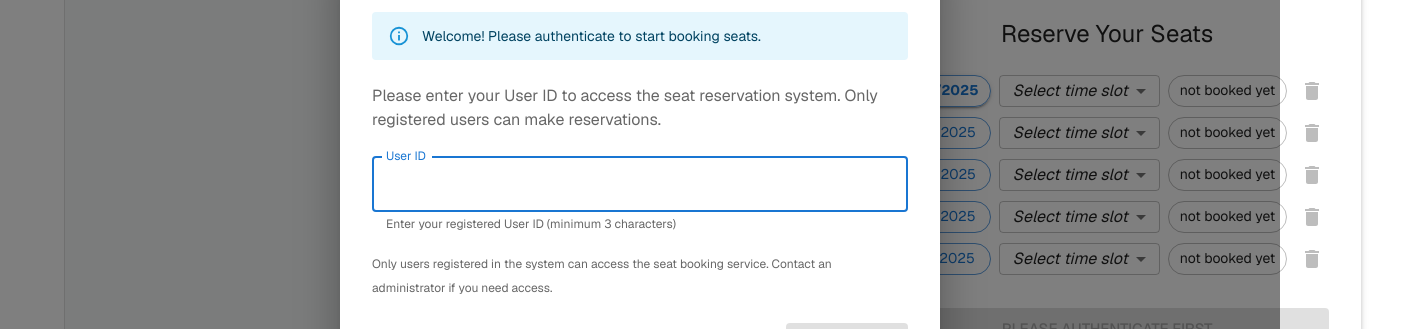
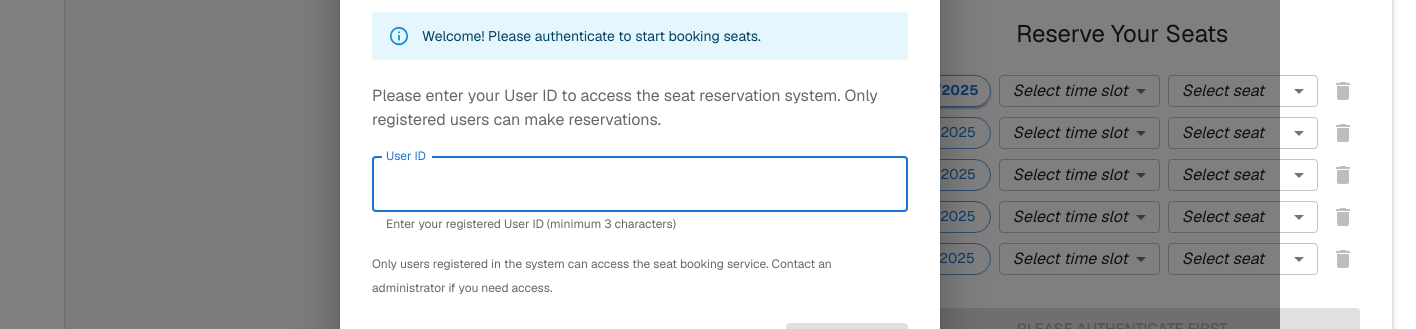
Before and after one commit to amelie-pierce/seat-book-deploy, a Next.js app: page / in a window 1280 px wide. Shown: the part 234-563 px from the top of the page, 1416 px wide, since content can reach past the window. Built offline with nearby package versions, Linux system fonts and the light colour scheme.

Commit message:
add filter dropdown for seat reserved

```diff
--- a/src/components/ReservationForm.tsx
+++ b/src/components/ReservationForm.tsx
@@ -12,7 +12,7 @@ import {
   Select,
   MenuItem,
   FormControl,
-
+  ListSubheader,
 } from "@mui/material";
 import { Delete as DeleteIcon } from "@mui/icons-material";
 
@@ -52,6 +52,7 @@ export default function ReservationForm({
   const [lastSelectedSeat, setLastSelectedSeat] = useState<string | undefined>(undefined);
   const [pendingBookings, setPendingBookings] = useState<{ [date: string]: { seatId: string; timeSlot: TimeSlotType } }>({});
   const [previousUser, setPreviousUser] = useState<string | undefined>(currentUser);
+  const [selectedSeatsFromDropdown, setSelectedSeatsFromDropdown] = useState<{ [date: string]: string }>({});
 
   // Get available time slots for a seat on a specific date
   const getAvailableTimeSlots = useCallback((seatId: string, dateStr: string): TimeSlotType[] => {
@@ -91,12 +92,125 @@ export default function ReservationForm({
     return availableSlots;
   }, [allBookingsForDate]);
 
+  // Get available seats based on selected time slot and date
+  const getAvailableSeats = useCallback((dateStr: string, timeSlot: TimeSlotType | ''): string[] => {
+    if (!dateStr || !timeSlot) return [];
+
+    const availableSeats: string[] = [];
+
+    // Generate all possible seats (assuming tables A-H, each with 6 seats)
+    const tables = ['A', 'B', 'C', 'D', 'E', 'F', 'G', 'H'];
+
+    tables.forEach(tableLetter => {
+      for (let seatNum = 1; seatNum <= 6; seatNum++) {
+        const seatId = `${tableLetter}${seatNum}`;
+
+        // Check if this seat is available for the selected time slot
+        const seatBookings = allBookingsForDate.filter(booking => booking.seatId === seatId);
+
+        let isAvailable = true;
+
+        if (seatBookings.length > 0) {
+          // Check for conflicts with the selected time slot
+          const hasFullDayBooking = seatBookings.some(booking => booking.timeSlot === 'FULL_DAY');
+          const hasAmBooking = seatBookings.some(booking => booking.timeSlot === 'AM');
+          const hasPmBooking = seatBookings.some(booking => booking.timeSlot === 'PM');
+
+          if (timeSlot === 'FULL_DAY') {
+            // FULL_DAY requires both AM and PM to be free
+            isAvailable = !hasFullDayBooking && !hasAmBooking && !hasPmBooking;
+          } else if (timeSlot === 'AM') {
+            // AM requires no FULL_DAY booking and no AM booking
+            isAvailable = !hasFullDayBooking && !hasAmBooking;
+          } else if (timeSlot === 'PM') {
+            // PM requires no FULL_DAY booking and no PM booking
+            isAvailable = !hasFullDayBooking && !hasPmBooking;
+          }
+        }
+
+        if (isAvailable) {
+          availableSeats.push(seatId);
+        }
+      }
+    });
+
+    return availableSeats;
+  }, [allBookingsForDate]);
+
+  // Group available seats by table for dropdown
+  const getGroupedAvailableSeats = useCallback((dateStr: string, timeSlot: TimeSlotType | '') => {
+    const availableSeats = getAvailableSeats(dateStr, timeSlot);
+    const grouped: { [table: string]: string[] } = {};
+
+    availableSeats.forEach(seatId => {
+      const table = seatId.charAt(0);
+      if (!grouped[table]) {
+        grouped[table] = [];
+      }
+      grouped[table].push(seatId);
+    });
+
+    // Sort seats within each table
+    Object.keys(grouped).forEach(table => {
+      grouped[table].sort((a, b) => {
+        const numA = parseInt(a.slice(1));
+        const numB = parseInt(b.slice(1));
+        return numA - numB;
+      });
+    });
+
+    return grouped;
+  }, [getAvailableSeats]);
+
+  // Handle seat selection from dropdown
+  const handleSeatSelectionFromDropdown = (dateStr: string, seatId: string) => {
+    console.log(`🎯 Seat selected from dropdown: ${seatId} for ${dateStr}`);
+    setSelectedSeatsFromDropdown(prev => ({
+      ...prev,
+      [dateStr]: seatId
+    }));
+
+    // Auto-select time slot if not already selected
+    if (!selectedTimeSlots[dateStr]) {
+      const availableSlots = getAvailableTimeSlots(seatId, dateStr);
+      if (availableSlots.length === 3 && availableSlots.includes('FULL_DAY')) {
+        setSelectedTimeSlots(prev => ({
+          ...prev,
+          [dateStr]: 'FULL_DAY'
+        }));
+      } else if (availableSlots.length === 1) {
+        setSelectedTimeSlots(prev => ({
+          ...prev,
+          [dateStr]: availableSlots[0]
+        }));
+      }
+    }
+  };
+
+  // Get current seat for a date (either from dropdown, external selection, or existing booking)
+  const getCurrentSeat = (dateStr: string) => {
+    // First check if there's an existing booking for this date
+    const booking = userBookings.find(b => b.date === dateStr);
+    if (booking) {
+      return booking.seatId;
+    }
+
+    // Check if this is the selected date and we have a seat from external selection
+    if (selectedDate === dateStr && selectedSeat) {
+      return selectedSeat;
+    }
+
+    // Otherwise check dropdown selection
+    return selectedSeatsFromDropdown[dateStr] || '';
+  };
+
   // Reset all state when user changes (login/logout)
   const resetAllState = useCallback(() => {
     console.log('🔄 Resetting ReservationForm state');
     setSelectedTimeSlots({});
     setLastSelectedSeat(undefined);
     setPendingBookings({});
+    setSelectedSeatsFromDropdown({});
     setShowSuccess(false);
   }, []);
 
@@ -131,23 +245,27 @@ export default function ReservationForm({
     }));
   }, [userBookings]);
 
-  // Store current selection as pending booking when date changes
+  // Store dropdown selections as pending bookings
   useEffect(() => {
-    // If we had a previous seat and date with a time slot, store it as pending
-    if (lastSelectedSeat && selectedDate && selectedTimeSlots[selectedDate]) {
-      const existingBooking = userBookings.find(b => b.date === selectedDate && b.seatId === lastSelectedSeat);
-      if (!existingBooking) {
-        console.log(`📝 Storing pending booking: ${lastSelectedSeat} on ${selectedDate} (${selectedTimeSlots[selectedDate]})`);
-        setPendingBookings(prev => ({
-          ...prev,
-          [selectedDate]: {
-            seatId: lastSelectedSeat,
-            timeSlot: selectedTimeSlots[selectedDate]
-          }
-        }));
+    // Update pending bookings based on dropdown selections and time slots
+    const newPendingBookings: { [date: string]: { seatId: string; timeSlot: TimeSlotType } } = {};
+
+    Object.entries(selectedSeatsFromDropdown).forEach(([date, seatId]) => {
+      const timeSlot = selectedTimeSlots[date];
+      if (seatId && timeSlot) {
+        const existingBooking = userBookings.find(b => b.date === date && b.seatId === seatId);
+        if (!existingBooking) {
+          console.log(`📝 Storing pending booking from dropdown: ${seatId} on ${date} (${timeSlot})`);
+          newPendingBookings[date] = {
+            seatId,
+            timeSlot
+          };
+        }
       }
-    }
-  }, [selectedDate, lastSelectedSeat, selectedTimeSlots, userBookings]);
+    });
+
+    setPendingBookings(newPendingBookings);
+  }, [selectedSeatsFromDropdown, selectedTimeSlots, userBookings]);
 
   // Auto-select time slot when seat is selected based on availability
   useEffect(() => {
@@ -210,15 +328,7 @@ export default function ReservationForm({
     }
   }, [selectedSeat, selectedDate, lastSelectedSeat, allBookingsForDate, userBookings, getAvailableTimeSlots, pendingBookings]);
 
-  // Convert seat ID to readable format
-  const formatSeatDisplay = (seatId: string) => {
-    if (seatId.length >= 2) {
-      const tableLetter = seatId.charAt(0);
-      const seatNumber = seatId.slice(1);
-      return `Table ${tableLetter}, Seat ${seatNumber}`;
-    }
-    return seatId;
-  };
+
 
   const handleTimeSlotChange = (date: string, timeSlot: TimeSlotType) => {
     console.log(`Setting time slot for ${date} to ${timeSlot}`);
@@ -245,11 +355,23 @@ export default function ReservationForm({
   const handleSubmit = (event: React.FormEvent) => {
     event.preventDefault();
 
-    // Collect all pending bookings across all dates
+    // Collect all bookings from dropdown selections and time slots
     const allBookings: Array<{ date: string; seatId: string; timeSlot: TimeSlotType }> = [];
 
-    // Add current selection if valid
-    if (selectedSeat && selectedDate && selectedTimeSlots[selectedDate]) {
+    // Collect from dropdown selections
+    Object.entries(selectedSeatsFromDropdown).forEach(([date, seatId]) => {
+      const timeSlot = selectedTimeSlots[date];
+      if (seatId && timeSlot) {
+        allBookings.push({
+          date,
+          seatId,
+          timeSlot
+        });
+      }
+    });
+
+    // Also add current seat selection if it exists and not already in dropdown
+    if (selectedSeat && selectedDate && selectedTimeSlots[selectedDate] && !selectedSeatsFromDropdown[selectedDate]) {
       allBookings.push({
         date: selectedDate,
         seatId: selectedSeat,
@@ -257,22 +379,11 @@ export default function ReservationForm({
       });
     }
 
-    // Add all other pending bookings
-    Object.entries(pendingBookings).forEach(([date, booking]) => {
-      // Don't duplicate the current selection
-      if (!(selectedSeat && selectedDate === date)) {
-        allBookings.push({
-          date,
-          seatId: booking.seatId,
-          timeSlot: booking.timeSlot
-        });
-      }
-    });
-
     if (onSubmit && allBookings.length > 0) {
       onSubmit(allBookings);
 
-      // Clear all pending bookings after submission
+      // Clear all selections after submission
+      setSelectedSeatsFromDropdown({});
       setPendingBookings({});
     }
     setShowSuccess(true);
@@ -391,25 +502,6 @@ export default function ReservationForm({
 
                 // Check if date is in the past (only for current week scenario)
                 const isPastDate = !isAfterFridayDeadline && date < today;
-
-                let seatLabel;
-                const hasPendingBooking = pendingBookings[dateStr];
-
-                if (isSelected) {
-                  if (booking) {
-                    seatLabel = formatSeatDisplay(booking.seatId);
-                  } else if (selectedSeat) {
-                    seatLabel = `${formatSeatDisplay(selectedSeat)} (pending)`;
-                  } else {
-                    seatLabel = "not booked yet";
-                  }
-                } else if (booking) {
-                  seatLabel = formatSeatDisplay(booking.seatId);
-                } else if (hasPendingBooking) {
-                  seatLabel = `${formatSeatDisplay(hasPendingBooking.seatId)} (pending)`;
-                } else {
-                  seatLabel = "not booked yet";
-                }
                 return (
                   <Box
                     key={idx}
@@ -478,12 +570,59 @@ export default function ReservationForm({
                         })()}
                       </Select>
                     </FormControl>
-                    <Chip
-                      label={seatLabel}
-                      color={booking ? "secondary" : hasPendingBooking ? "warning" : "default"}
-                      variant={booking ? "filled" : hasPendingBooking ? "filled" : "outlined"}
-                      sx={{ fontSize: "0.875rem" }}
-                    />
+                    <FormControl size="small" sx={{ minWidth: 150 }}>
+                      <Select
+                        value={getCurrentSeat(dateStr)}
+                        onChange={(e) => handleSeatSelectionFromDropdown(dateStr, e.target.value as string)}
+                        displayEmpty
+                        variant="outlined"
+                        sx={{ height: 32, minWidth: '150px' }}
+                        disabled={!!booking || isPastDate}
+                      >
+                        {/* Empty option for no selection */}
+                        <MenuItem value="">
+                          <em>Select seat</em>
+                        </MenuItem>
+                        {(() => {
+                          // If there's an existing booking, show only that seat
+                          if (booking) {
+                            const tableLetter = booking.seatId.charAt(0);
+                            const seatNumber = booking.seatId.slice(1);
+                            return (
+                              <MenuItem key={booking.seatId} value={booking.seatId}>
+                                Table {tableLetter}, Seat {seatNumber} (Booked)
+                              </MenuItem>
+                            );
+                          }
+
+                          if (!selectedTimeSlots[dateStr]) {
+                            return null; // No seats shown until time slot is selected
+                          }
+
+                          const groupedSeats = getGroupedAvailableSeats(dateStr, selectedTimeSlots[dateStr]);
+
+                          return Object.keys(groupedSeats)
+                            .sort() // Sort table letters A, B, C, etc.
+                            .map(tableLetter => [
+                              <ListSubheader key={`header-${tableLetter}`}>
+                                Table {tableLetter}
+                              </ListSubheader>,
+                              ...groupedSeats[tableLetter]
+                                .sort((a, b) => {
+                                  // Sort by seat number
+                                  const numA = parseInt(a.slice(1));
+                                  const numB = parseInt(b.slice(1));
+                                  return numA - numB;
+                                })
+                                .map(seatId => (
+                                  <MenuItem key={seatId} value={seatId}>
+                                    Seat {seatId.slice(1)} ({seatId})
+                                  </MenuItem>
+                                ))
+                            ]).flat();
+                        })()}
+                      </Select>
+                    </FormControl>
                     <IconButton
                       color="error"
                       size="small"
```
